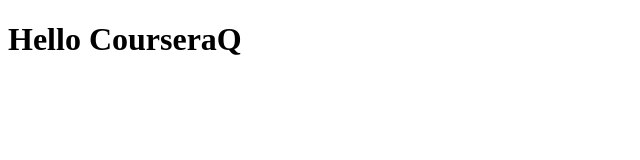
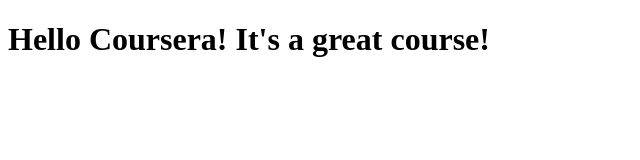
Before and after one commit to usiliceo/coursera, a plain HTML site: page site/index.html in a window 1280 px wide. Shown: the whole page, without its empty margins (0-640 px from the left). Drawn offline with Linux system fonts and the light colour scheme.

Commit message:
Small addition to our page content.

```diff
--- a/site/index.html
+++ b/site/index.html
@@ -4,6 +4,6 @@
 	<title>Hello Courseara!</title>
 </head>
 <body>
-<h1>Hello CourseraQ</h1>
+<h1>Hello Coursera! It's a great course!</h1>
 </body>
 </html>
```
